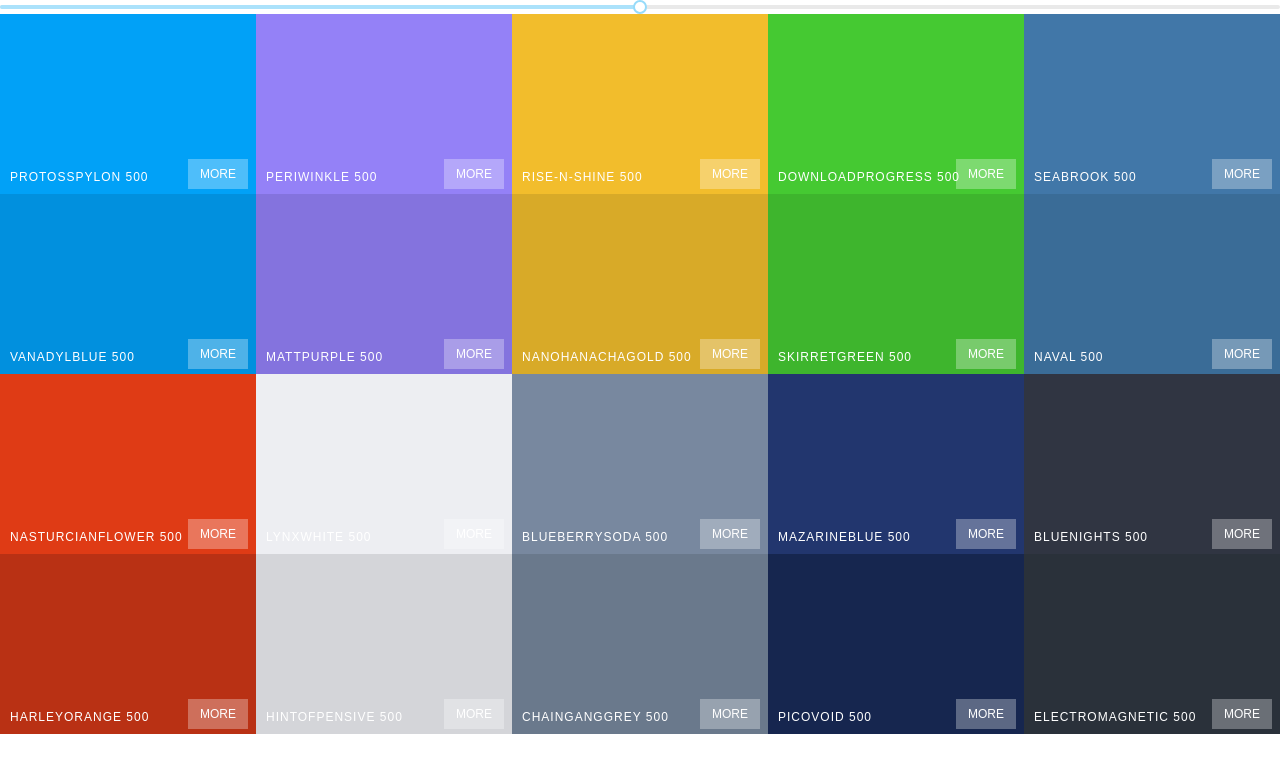
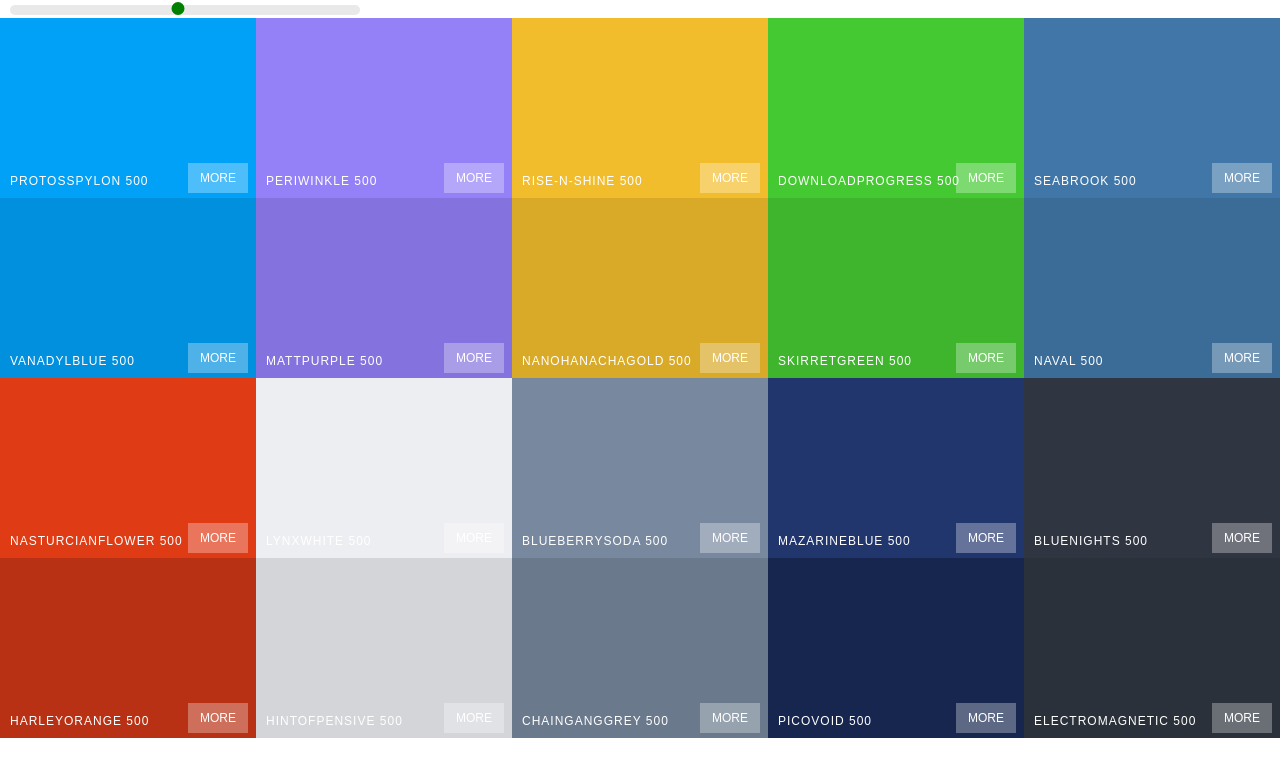
Before and after one commit to hemant-garg/FlatUIColors, a React (Create React App) app: page / in a window 1280 px wide. Shown: the top 776 px of the page. Built offline with nearby package versions, Linux system fonts and the light colour scheme.

Commit message:
done with slider styling

```diff
--- a/src/Palette.css
+++ b/src/Palette.css
@@ -5,3 +5,28 @@
 .Pallete-colors {
 	height: 90%;
 }
+.slider {
+	width: 350px;
+	margin: 0 10px;
+	display: inline-block;
+}
+
+.rc-slider-track {
+	background-color: transparent;
+}
+.rc-slider-rail {
+	height: 10px;
+}
+.rc-slider-handle,
+.rc-slider-handle:active,
+.rc-slider-handle:hover,
+.rc-slider-handle:focus {
+	background-color: green;
+	outline: none;
+	border: 2px solid green;
+	box-shadow: none;
+	width: 13px;
+	height: 13px;
+	margin-left: -7px;
+	margin-top: -3px;
+}
--- a/src/Palette.js
+++ b/src/Palette.js
@@ -18,7 +18,9 @@
 		const colorboxes = colors[level].map((color) => <ColorBox background={color.hex} name={color.name} />);
 		return (
 			<div className='Pallete'>
-				<Slider defaultValue={level} step={100} min={100} max={900} onAfterChange={this.changeLevel} />
+				<div className='slider'>
+					<Slider defaultValue={level} step={100} min={100} max={900} onAfterChange={this.changeLevel} />
+				</div>
 				<div className='Pallete-colors'>{colorboxes}</div>
 			</div>
 		);
```
